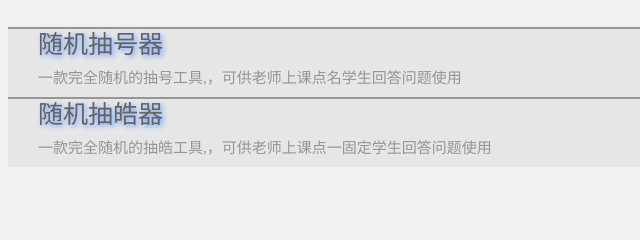
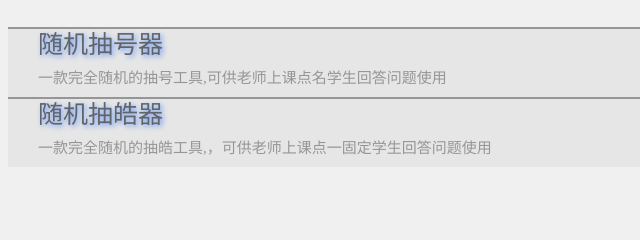
Before and after one commit to dornhub/classtools, a plain HTML site: page index.html in a window 1280 px wide. Shown: the part 133-373 px from the top of the page, 0-640 px from the left. Drawn offline with Linux system fonts and the light colour scheme.

Commit message:
Update index.html

```diff
--- a/index.html
+++ b/index.html
@@ -124,7 +124,7 @@
 			<p>
 				<span id="tools_name"><a href="https://dornhub.github.io/classtools/get-random-number.html">随机抽号器</a></span>
 				<div id="br"></div>
-				<span id="tools_explain">一款完全随机的抽号工具,，可供老师上课点名学生回答问题使用</span>
+				<span id="tools_explain">一款完全随机的抽号工具,可供老师上课点名学生回答问题使用</span>
 			</p>
 		</div>
 		<div id="tools">
```
